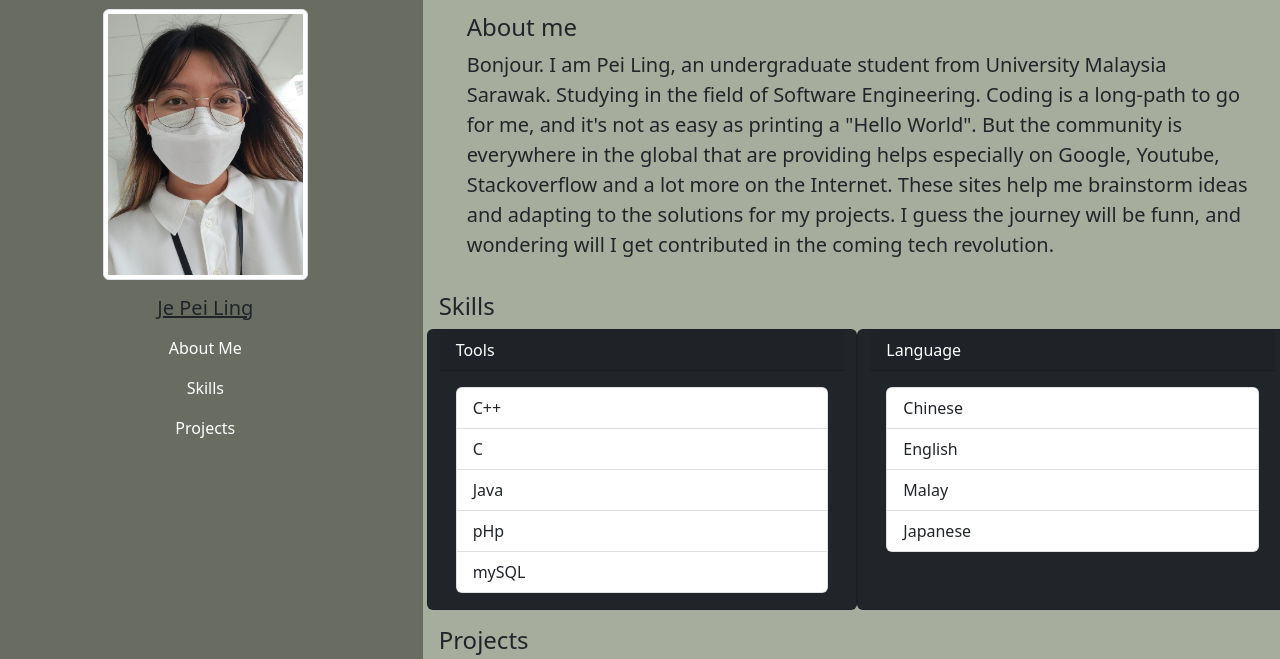
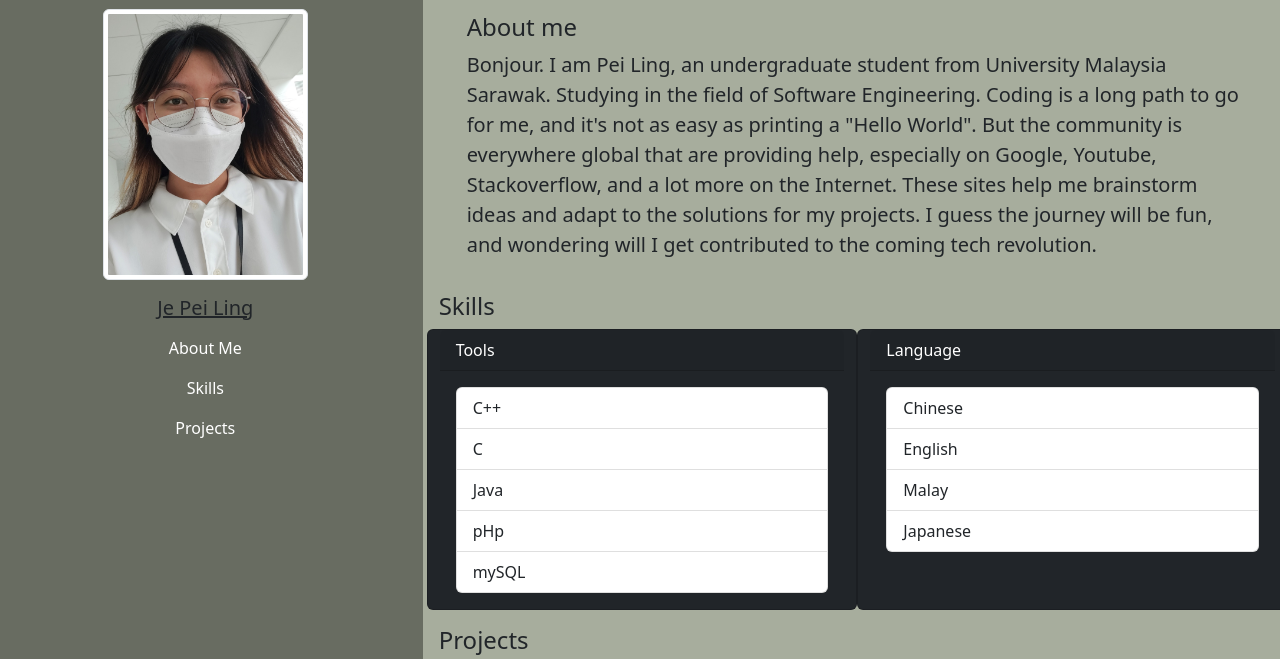
Before and after one commit to Vacious/Vacious.github.io, a plain HTML site: page index.html in a window 1280 px wide. Shown: the part 61-720 px from the top of the page. Drawn offline with nearby package versions, Linux system fonts and the light colour scheme; grey boxes are pictures that could not be loaded.

Commit message:
Update index.html

```diff
--- a/index.html
+++ b/index.html
@@ -69,7 +69,7 @@
             <div class="row" style="margin: 1rem;">
                 <a name="aboutme"></a>
                 <h4>About me</h4>
-                <p class="lead">Bonjour. I am Pei Ling, an undergraduate student from University Malaysia Sarawak. Studying in the field of Software Engineering. Coding is a long-path to go for me, and it's not as easy as printing a "Hello World". But the community is everywhere in the global that are providing helps especially on Google, Youtube, Stackoverflow and a lot more on the Internet. These sites help me brainstorm ideas and adapting to the solutions for my projects. I guess the journey will be funn, and wondering will I get contributed in the coming tech revolution. </p>
+                <p class="lead">Bonjour. I am Pei Ling, an undergraduate student from University Malaysia Sarawak. Studying in the field of Software Engineering. Coding is a long path to go for me, and it's not as easy as printing a "Hello World". But the community is everywhere global that are providing help, especially on Google, Youtube, Stackoverflow, and a lot more on the Internet. These sites help me brainstorm ideas and adapt to the solutions for my projects. I guess the journey will be fun, and wondering will I get contributed to the coming tech revolution.</p>
             </div>
             <!---Section_Skills-->
             <div class="row">
```
